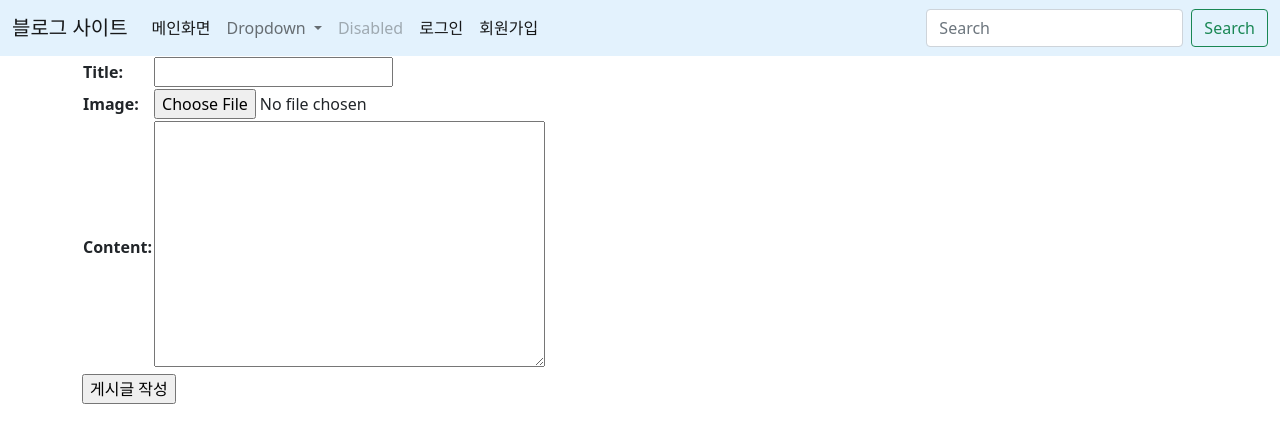
After one commit to miracle3070/blog-project, a Django app: page /blog/create/ in a window 1280 px wide. The commit adds this page. Shown: the top 443 px of the page. Run offline with Django 3.2, Linux system fonts and the light colour scheme.

Commit message:
Implementing the ability to create posts

```diff
--- a/BlogProject/templates/base.html
+++ b/BlogProject/templates/base.html
@@ -51,6 +51,9 @@
                         <li class="nav-item">
                             <a class="nav-link active" href="{% url 'logout' %}">로그아웃</a>
                         </li>
+                        <li class="nav-item">
+                            <a class="nav-link active" href="{% url 'create' %}">글쓰기</a>
+                        </li>
                     {% else %}
                         <li class="nav-item">
                             <a class="nav-link active" href="{% url 'login' %}">로그인</a>
--- /dev/null
+++ b/blogapp/form.py
@@ -0,0 +1,7 @@
+from django import forms
+from .models import Post
+
+class PostForm(forms.ModelForm):
+    class Meta:
+        model = Post
+        fields = ['title', 'image', 'content']
--- a/blogapp/models.py
+++ b/blogapp/models.py
@@ -4,7 +4,7 @@ class Post(models.Model):
     title = models.CharField(max_length=255)
     pub_date = models.DateTimeField()
     author = models.CharField(max_length=50, default="Unknown")
-    image = models.ImageField(upload_to="image/", null=True, blank=True)
+    image = models.ImageField(upload_to="image/", null=True, blank=True, default="null")
     content = models.TextField()
 
     def __str__(self):
--- /dev/null
+++ b/blogapp/templates/create.html
@@ -0,0 +1,16 @@
+{% extends 'base.html' %}
+
+
+{% block contents %}
+<div class="container">
+    <form method="POST" action="{% url 'create' %}">
+        {% csrf_token %}
+        <table>
+            {{ form.as_table }}
+        </table>
+        <input type="submit" value="게시글 작성">
+    </form>
+
+</div>
+
+{% endblock %}
--- a/blogapp/templates/postDetail.html
+++ b/blogapp/templates/postDetail.html
@@ -3,6 +3,7 @@
 {% block contents %}
 <div class="container">
     <h1>{{ post.title }}</h1><br>
+    <h3>작성자: {{ post.author }}</h3>
     <h3>작성일: {{ post.pub_date }}</h3><br>
     <img src="{{ post.image.url }}" alt="첨부된 이미지"><br>
     <p>{{ post.content }}</p>
--- a/blogapp/urls.py
+++ b/blogapp/urls.py
@@ -4,4 +4,5 @@ from . import views
 
 urlpatterns = [
     path('detail/<int:post_id>', views.postDetail, name="postDetail"),
+    path('create/', views.create, name="create"),
 ]
--- a/blogapp/views.py
+++ b/blogapp/views.py
@@ -1,6 +1,8 @@
-from django.shortcuts import render, get_object_or_404
+from django.shortcuts import render, get_object_or_404, redirect
 from django.core.paginator import Paginator
+from django.utils import timezone
 from .models import Post
+from .form import PostForm
 
 def index(request):
     posts_list = Post.objects.all()
@@ -12,3 +14,16 @@ def index(request):
 def postDetail(request, post_id):
     post = get_object_or_404(Post, pk=post_id)
     return render(request, "postDetail.html", {"post" : post})
+
+def create(request):
+    if request.method == "POST":
+        form = PostForm(request.POST)
+        if form.is_valid():
+            post = form.save(commit=False)
+            post.pub_date = timezone.now()
+            post.author = request.user.username
+            post.save()
+            return redirect("index")
+    else:
+        form = PostForm()
+        return render(request, "create.html", {"form":form})
```
Also changed, not shown: blogapp/migrations/0005_auto_20210215_0812.py (added).
